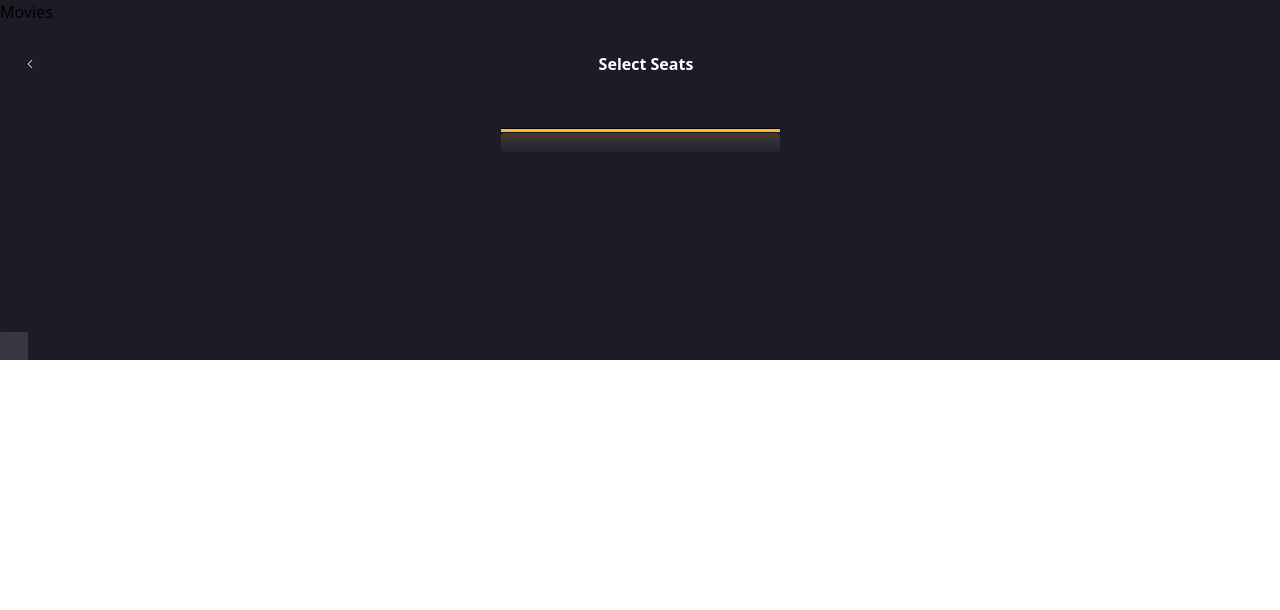
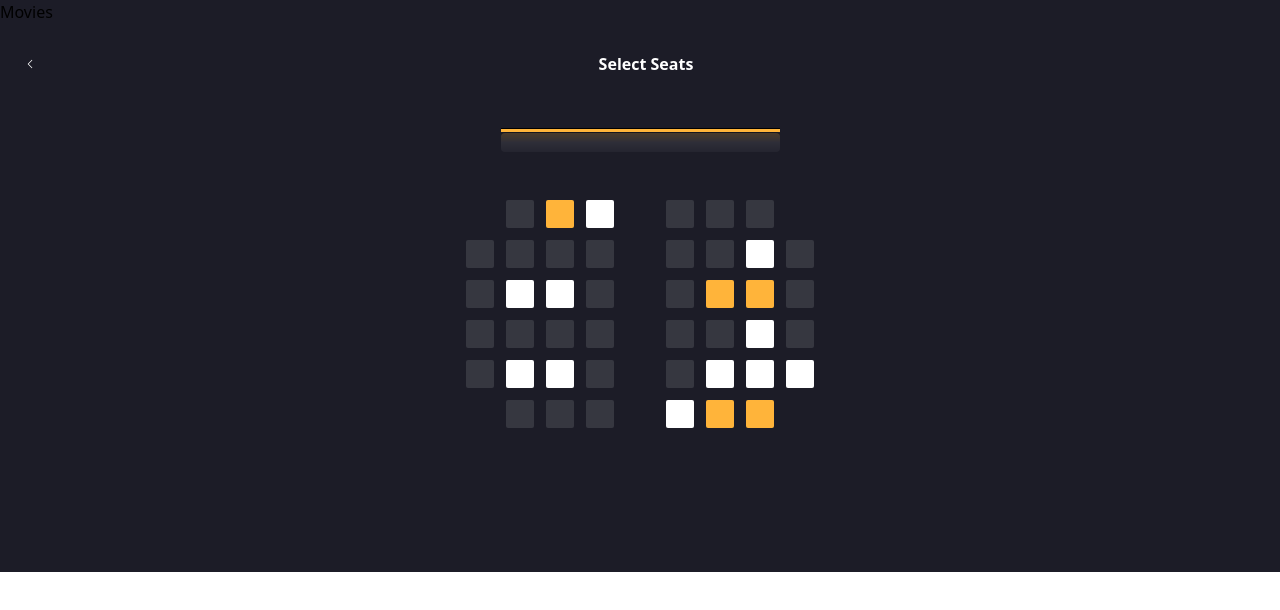
Before and after one commit to devhausleipzig/camp-8-midterm-group-1, a React (Vite) app: page /movie/1/selectseats in a window 1280 px wide. Shown: the top 610 px of the page. Built offline with nearby package versions, Linux system fonts and the light colour scheme.

Commit message:
Added seats styling

```diff
--- a/src/routes/SelectSeats.tsx
+++ b/src/routes/SelectSeats.tsx
@@ -1,13 +1,13 @@
 import { Outlet } from "react-router-dom";
 import { ChevronLeftIcon } from "@heroicons/react/24/solid";
-import { useState, useEffect } from "react";
+import { useEffect } from "react";
 import { useNavigate } from "react-router-dom";
 import { SeatSquares } from "../components/SeatSquares";
 
 export function SelectSeats() {
   useEffect(() => {
     const wrapper = document.querySelector("#seatcontainer") as HTMLElement;
-    console.log(wrapper);
+    //console.log(wrapper);
     for (let i = 0; i < 54; i++) {
       const square = document.createElement("div");
       wrapper.appendChild(square);
@@ -21,10 +21,7 @@ export function SelectSeats() {
   return (
     <>
       <div className="w-screen h-20 flex items-center justify-between px-6  bg-dark">
-        <ChevronLeftIcon
-          className="w-3 h-3  text-white"
-          onClick={handleClick}
-        />
+        <ChevronLeftIcon className="w-3 h-3 text-white" onClick={handleClick} />
 
         <h2 className=" text-title text-white ">Select Seats</h2>
 
@@ -37,15 +34,77 @@ export function SelectSeats() {
       <div className="flex items-center justify-center">
         <hr className="w-[279px] h-5 rounded bg-gradient-to-b from-yellow via-white-dimmed to-white-dimmed-heavy opacity-20" />
       </div>
-      <div className="flex items-center justify-center">
-        <div className="flex-1 max-w-xl mx-auto p-4">
-          <div
-            className="grid grid-cols-9 grid-rows-6 gap-3 gap-y-3 mt-4 rounded"
-            id="seatcontainer"
-          ></div>
+      <div className="flex items-center justify-center mt-8 mx-5 my-5">
+        <div
+          className="grid grid-cols-9 grid-rows-6 gap-3 gap-y-3 mt-4 rounded"
+          id="seatcontainer"
+        >
+          {/* First Row */}
+          <div className=" bg-dark"></div>
+          <SeatSquares square="Available" />
+          <SeatSquares square="Selected" />
+          <SeatSquares square="Reserved" />
+          <div className=" bg-dark"></div>
+          <SeatSquares square="Available" />
+          <SeatSquares square="Available" />
+          <SeatSquares square="Available" />
+          <div className=" bg-dark"></div>
+          {/* Second Row */}
+
+          <SeatSquares square="Available" />
+          <SeatSquares square="Available" />
+          <SeatSquares square="Available" />
+          <SeatSquares square="Available" />
+          <div className=" bg-dark"></div>
+          <SeatSquares square="Available" />
+          <SeatSquares square="Available" />
+          <SeatSquares square="Reserved" />
+          <SeatSquares square="Available" />
+          {/* Third Row */}
+          <SeatSquares square="Available" />
+          <SeatSquares square="Reserved" />
+          <SeatSquares square="Reserved" />
+          <SeatSquares square="Available" />
+          <div className=" bg-dark"></div>
+          <SeatSquares square="Available" />
+          <SeatSquares square="Selected" />
+          <SeatSquares square="Selected" />
+          <SeatSquares square="Available" />
+          {/* Fourth Row */}
+
+          <SeatSquares square="Available" />
+          <SeatSquares square="Available" />
+          <SeatSquares square="Available" />
+          <SeatSquares square="Available" />
+          <div className=" bg-dark"></div>
+          <SeatSquares square="Available" />
+          <SeatSquares square="Available" />
+          <SeatSquares square="Reserved" />
+          <SeatSquares square="Available" />
+
+          {/* Fifth Row */}
+          <SeatSquares square="Available" />
+          <SeatSquares square="Reserved" />
+          <SeatSquares square="Reserved" />
+          <SeatSquares square="Available" />
+          <div className=" bg-dark"></div>
+          <SeatSquares square="Available" />
+          <SeatSquares square="Reserved" />
+          <SeatSquares square="Reserved" />
+          <SeatSquares square="Reserved" />
+          {/* Sixth Row */}
+          <div className=" bg-dark"></div>
+          <SeatSquares square="Available" />
+          <SeatSquares square="Available" />
+          <SeatSquares square="Available" />
+          <div className=" bg-dark"></div>
+          <SeatSquares square="Reserved" />
+          <SeatSquares square="Selected" />
+          <SeatSquares square="Selected" />
+          <div className=" bg-dark"></div>
         </div>
       </div>
-      <SeatSquares square="Available" />
+
       <Outlet />
     </>
   );
```
